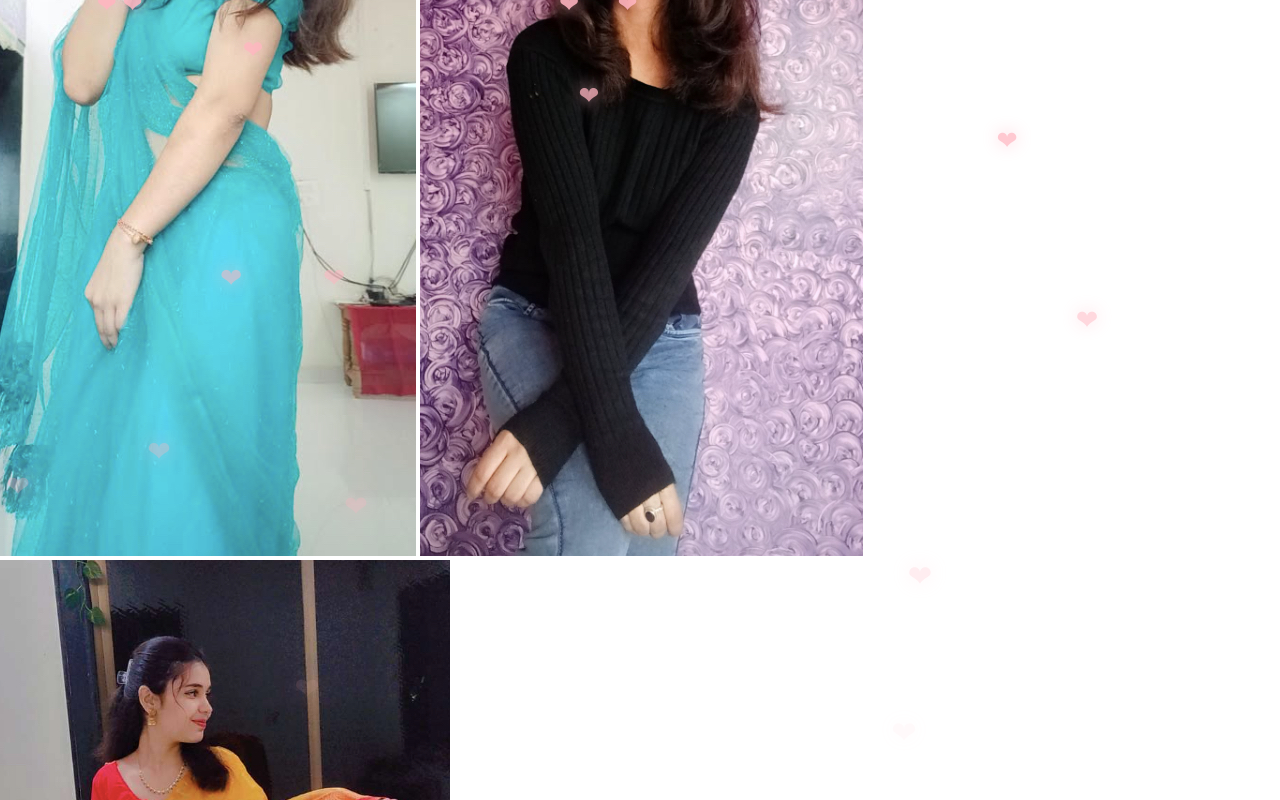
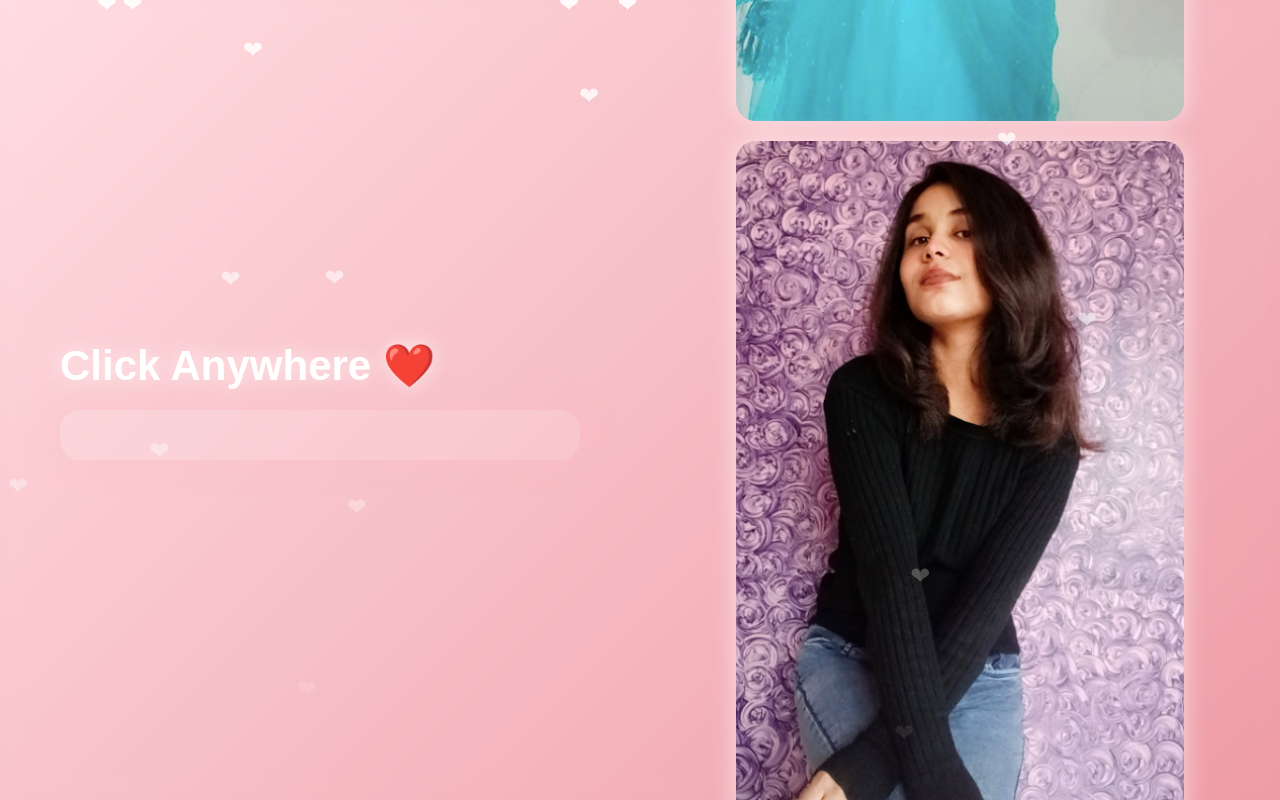
Before and after one commit to gpi06072008-del/popo, a plain HTML site: page index.html in a window 1280 px wide. Shown: the top 800 px of the page. Drawn offline with Linux system fonts and the light colour scheme.

Commit message:
Update style.css

```diff
--- a/style.css
+++ b/style.css
@@ -2,108 +2,99 @@
   margin: 0;
   padding: 0;
   box-sizing: border-box;
+  font-family: 'Poppins', sans-serif;
 }
 
 body {
   height: 100vh;
-  width: 100%;
+  background: linear-gradient(135deg, #ffdde1, #ee9ca7);
   overflow: hidden;
-  background-size: cover;
-  background-position: center;
-  background-repeat: no-repeat;
-  transition: background-image 1.5s ease-in-out;
-  display: flex;
-  justify-content: center;
-  align-items: center;
-  font-family: 'Poppins', sans-serif;
 }
 
-/* Dark romantic overlay with blur */
-.overlay {
-  position: absolute;
+/* Main layout */
+.container {
+  display: flex;
+  height: 100vh;
   width: 100%;
-  height: 100%;
   backdrop-filter: blur(10px);
-  background: rgba(0, 0, 0, 0.45);
+}
+
+/* LEFT SIDE */
+.left {
+  width: 50%;
+  display: flex;
+  flex-direction: column;
+  justify-content: center;
+  padding: 60px;
+  color: white;
+}
+
+#clickText {
+  font-size: 42px;
+  margin-bottom: 20px;
+  cursor: pointer;
+  text-shadow: 0 0 20px rgba(255,255,255,0.7);
+}
+
+#message {
+  font-size: 20px;
+  line-height: 1.8;
+  white-space: pre-line;
+  background: rgba(255,255,255,0.15);
+  padding: 25px;
+  border-radius: 20px;
+  backdrop-filter: blur(15px);
+  box-shadow: 0 0 30px rgba(255,192,203,0.5);
+}
+
+/* RIGHT SIDE */
+.right {
+  width: 50%;
   display: flex;
   flex-direction: column;
   justify-content: center;
   align-items: center;
-  text-align: center;
-  padding: 30px;
+  gap: 20px;
 }
 
-/* Click text */
-#clickText {
-  font-size: 48px;
-  color: #ffffff;
-  cursor: pointer;
-  margin-bottom: 30px;
-  text-shadow: 0 0 20px rgba(255, 182, 193, 0.8);
-  animation: glow 2s infinite alternate;
+.photo {
+  width: 70%;
+  border-radius: 20px;
+  box-shadow: 0 0 25px rgba(255,255,255,0.6);
+  transition: transform 0.4s ease;
 }
 
-/* Message box */
-#message {
-  max-width: 900px;
-  font-size: 22px;
-  line-height: 1.8;
-  color: #fff;
-  white-space: pre-line;
-  padding: 30px;
-  border-radius: 20px;
-  background: rgba(255, 255, 255, 0.1);
-  backdrop-filter: blur(20px);
-  box-shadow: 0 0 30px rgba(255, 192, 203, 0.5);
-  text-shadow: 0 0 10px rgba(255, 255, 255, 0.8);
-  animation: fadeIn 2s ease-in-out;
+.photo:hover {
+  transform: scale(1.05);
 }
 
-/* Glowing animation */
-@keyframes glow {
-  from {
-    text-shadow: 0 0 10px #ffb6c1, 0 0 20px #ff69b4;
-  }
-  to {
-    text-shadow: 0 0 20px #ff69b4, 0 0 40px #ff1493;
-  }
-}
-
-/* Fade in message */
-@keyframes fadeIn {
-  from { opacity: 0; transform: translateY(20px); }
-  to { opacity: 1; transform: translateY(0); }
-}
-
-/* Falling hearts */
+/* Hearts */
 .heart {
   position: fixed;
   top: -10px;
   font-size: 24px;
-  color: #ffb6c1;
+  color: #fff;
   animation: fall linear;
   opacity: 0.9;
-  filter: drop-shadow(0 0 8px pink);
 }
 
 @keyframes fall {
-  0% {
-    transform: translateY(-10px) scale(1);
+  0% { transform: translateY(-10px); }
+  100% { transform: translateY(100vh); opacity: 0; }
+}
+
+/* Mobile */
+@media (max-width: 900px) {
+  .container {
+    flex-direction: column;
   }
-  100% {
-    transform: translateY(100vh) scale(1.3);
-    opacity: 0;
+
+  .left, .right {
+    width: 100%;
+    padding: 30px;
+  }
+
+  .photo {
+    width: 80%;
   }
 }
-
-/* Mobile responsive */
-@media (max-width: 768px) {
-  #clickText {
-    font-size: 32px;
-  }
-
-  #message {
-    font-size: 18px;
-    padding: 20px;
-  }
-}
```
